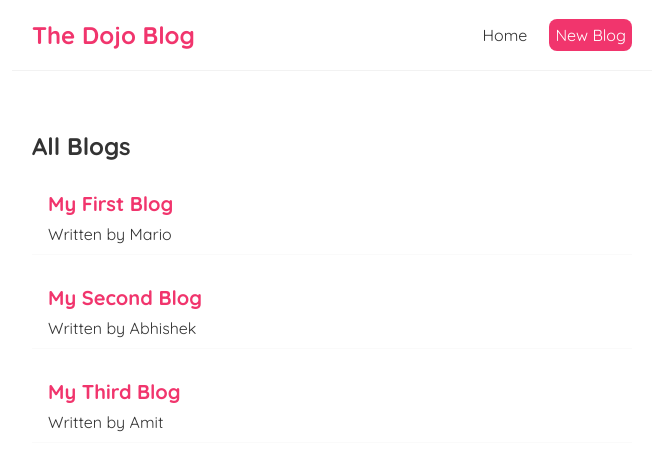
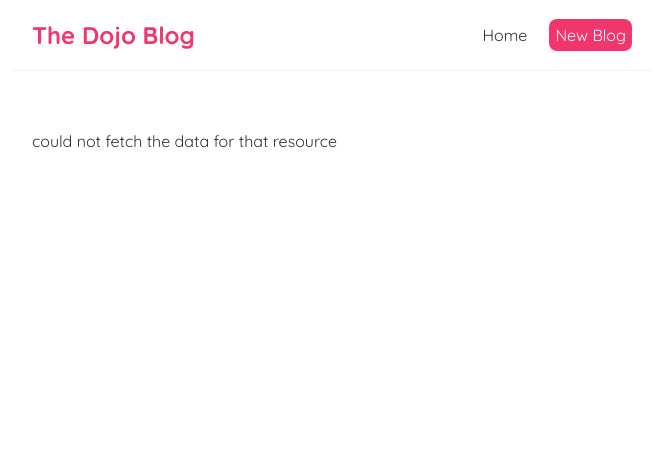
Before and after one commit to abhis88/blog-reactjs, a React (Create React App) app: page / in a window 1280 px wide. Shown: the top 470 px of the page, without its empty margins (308-971 px from the left). Built offline with nearby package versions, Linux system fonts and the light colour scheme; no server answers; data requests are answered from the project's data file.

Commit message:
Error Handling

```diff
--- a/src/components/home/Home.js
+++ b/src/components/home/Home.js
@@ -5,10 +5,15 @@ const Home = () => {
 
     const [blogs, setBlogs] = useState(null);
     const [isPending, setIsPending] = useState(true);
+    const [error, setError] = useState(null);
 
     useEffect(() => {
-        fetch('http://localhost:8000/blogs')
+        setTimeout(() => {
+            fetch('http://localhost:8000/blogss')
             .then(res => {
+                if(!res.ok){
+                    throw Error('could not fetch the data for that resource');
+                }
                 return res.json();
             })
             .then((data) => {
@@ -18,13 +23,16 @@ const Home = () => {
             })
             .catch((err) => {
                 console.log(err.message);
+                setIsPending(false);
+                setError(err.message);
             })
-
+        }, 1000)
     }, []);
 
     return (
         <div className="home">
             {isPending && <div>Loading...</div>}
+            {<div>{error}</div>}
             {blogs && <BlogList blogs = {blogs} title = {"All Blogs"} />}
         </div>
     )
```
